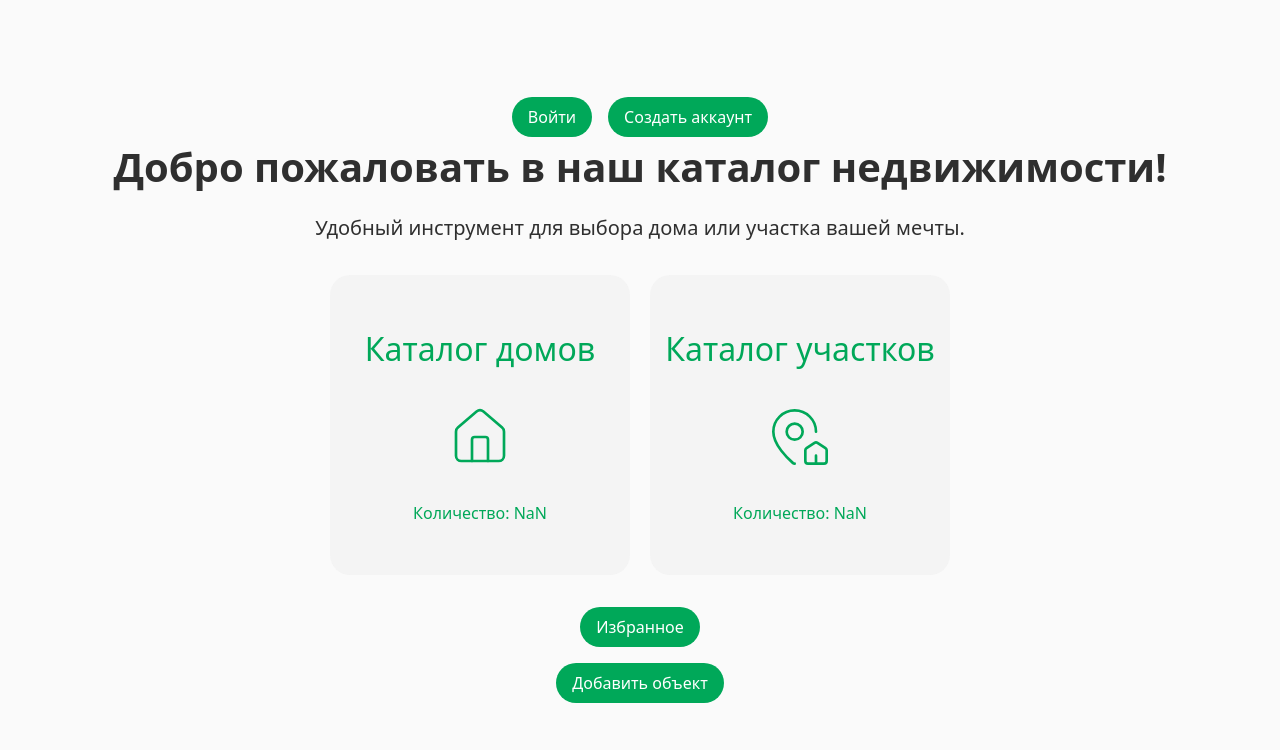
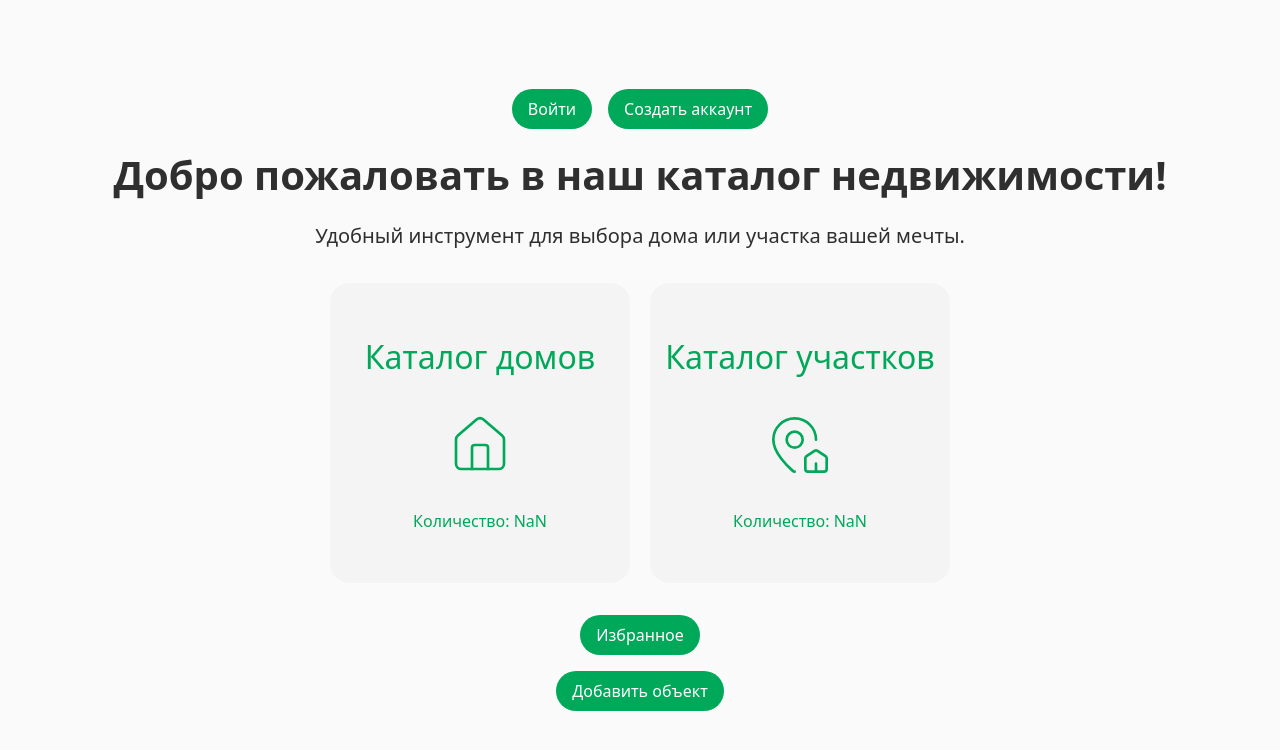
Before and after one commit to k1ngsterr1/ground-project-react, a React (Vite) app: page / in a window 1280 px wide. Shown: the top 750 px of the page. Built offline with nearby package versions, Linux system fonts and the light colour scheme; no server answers.

Commit message:
feat: add mb-4

```diff
--- a/src/widgets/ui/main-screen/ui/main-screen.tsx
+++ b/src/widgets/ui/main-screen/ui/main-screen.tsx
@@ -26,7 +26,7 @@
   return (
     <main className="w-full h-[100vh] flex flex-col items-center justify-center px-4">
       {/* Заголовок */}
-      <div className="flex gap-4  justify-center items-center">
+      <div className="flex gap-4  justify-center items-center mb-4">
         <Button
           onClick={() => navigate("/login")}
           className="bg-[#00a859] text-white hover:bg-[#00a859]/90 "
```
